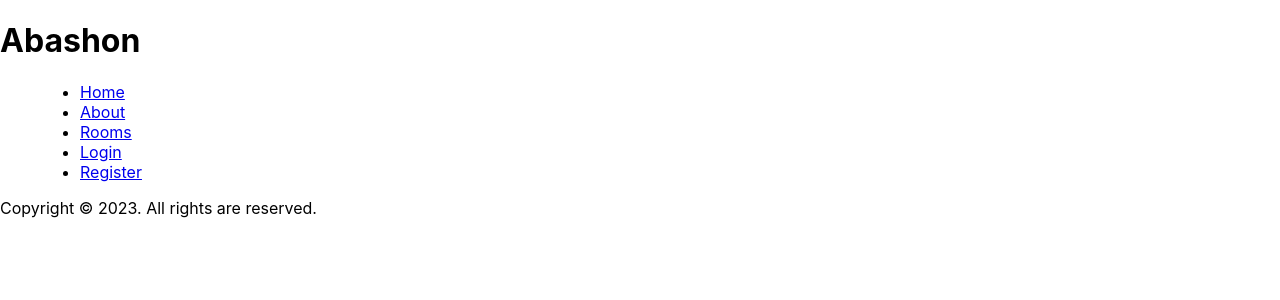
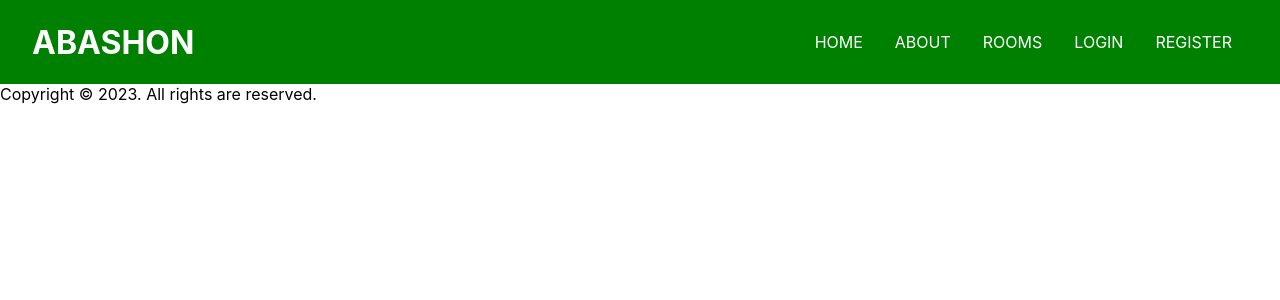
Before and after one commit to raihan-mahmud-talukder/abashon, a React (Create React App) app in the folder client/: page / in a window 1280 px wide. Shown: the top 300 px of the page. Built offline with nearby package versions, Linux system fonts and the light colour scheme.

Commit message:
header style

```diff
--- a/client/src/index.css
+++ b/client/src/index.css
@@ -11,3 +11,33 @@ code {
   font-family: source-code-pro, Menlo, Monaco, Consolas, 'Courier New',
     monospace;
 }
+
+header {
+  background: green;
+  color: white;
+  display: flex;
+  align-items: center;
+  justify-content: space-between;
+  text-transform: uppercase;
+  padding: 0 2rem;
+}
+
+header ul {
+  display: flex;
+  justify-content: space-between;
+  padding: 0;
+}
+
+header li {
+  list-style: none;
+  padding: 0 1rem;
+}
+
+header a {
+  text-decoration: none;
+  color: white;
+}
+
+menu {
+  padding: 0;
+}
```
